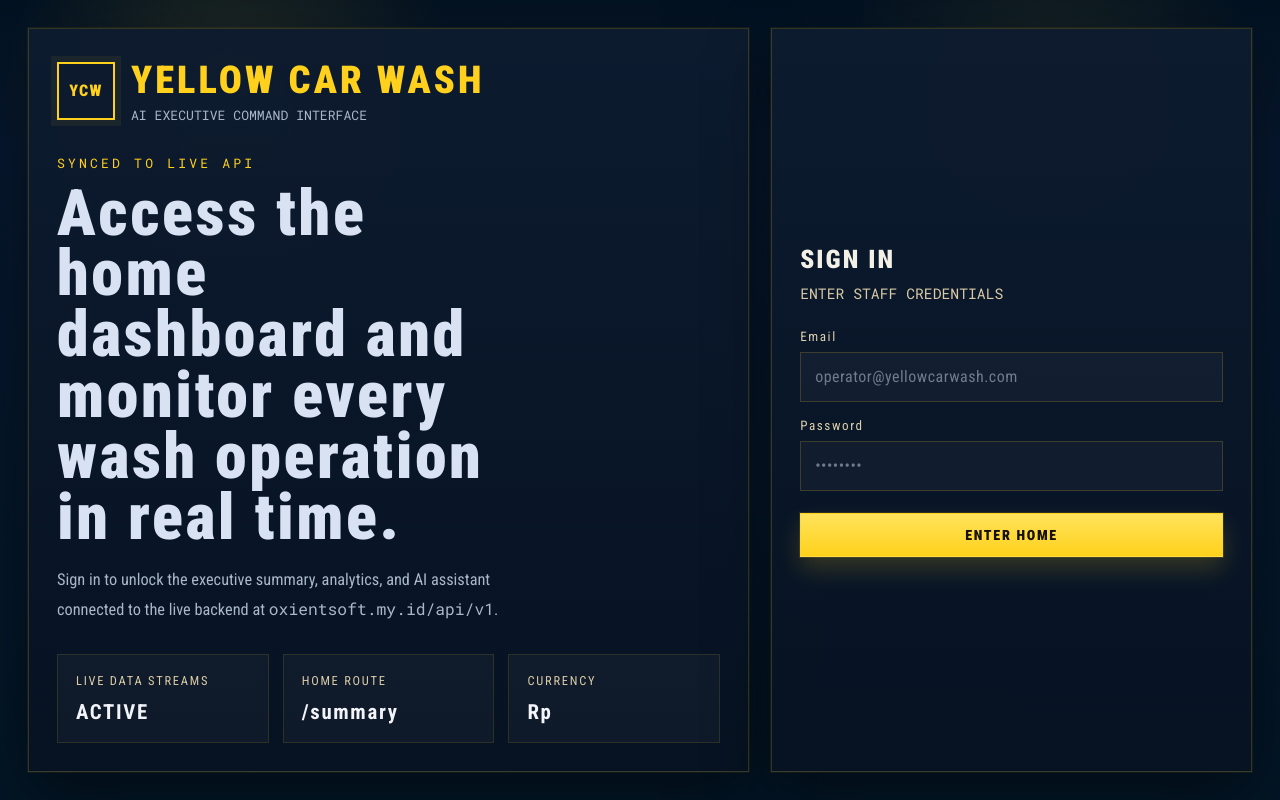
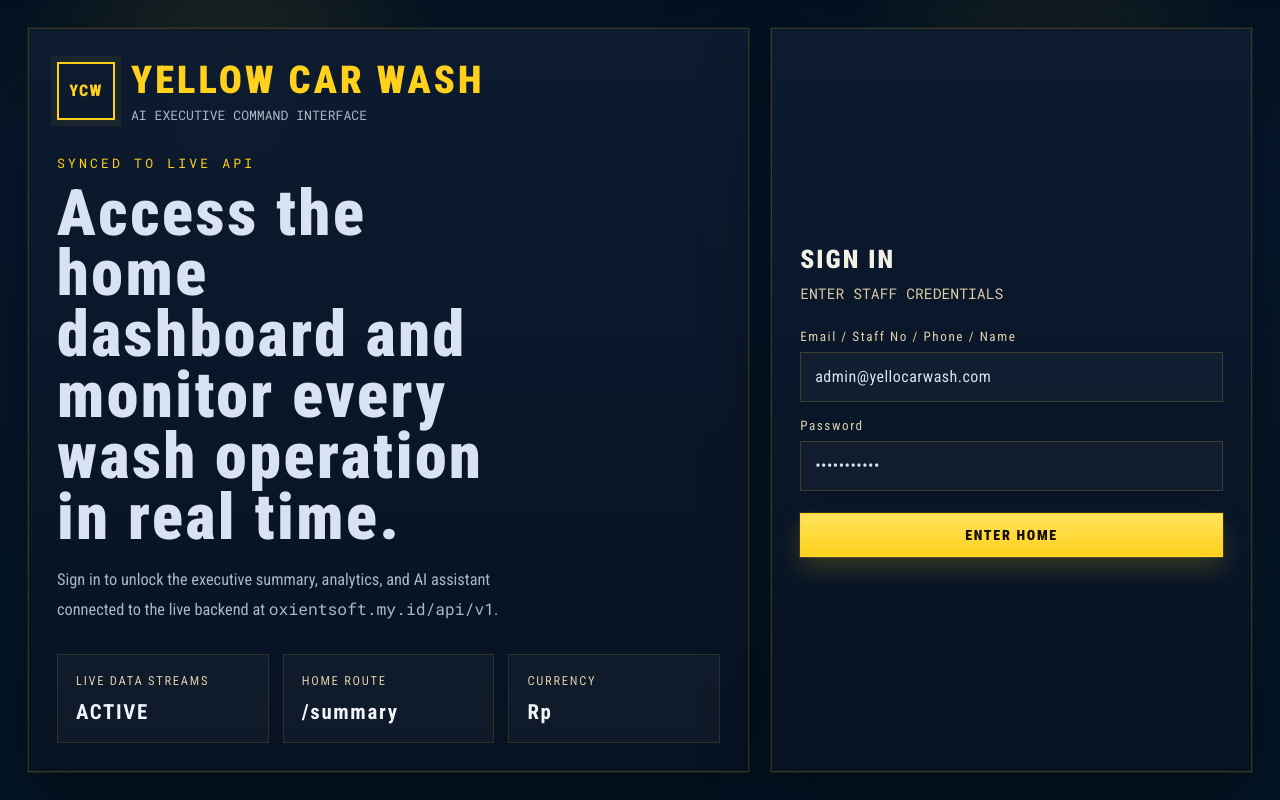
Before and after one commit to oktavianusmatthew1010/yellow_report, a React (Vite) app: page /login in a window 1280 px wide. Built offline with nearby package versions, Linux system fonts and the light colour scheme.

Commit message:
update password

```diff
--- a/src/App.jsx
+++ b/src/App.jsx
@@ -763,8 +763,8 @@ function LoadingState() {
 
 function LoginView({ onLoginSuccess }) {
   const navigate = useNavigate();
-  const [email, setEmail] = useState('');
-  const [password, setPassword] = useState('');
+  const [identifier, setIdentifier] = useState('admin@yellocarwash.com');
+  const [password, setPassword] = useState('password123');
   const [submitting, setSubmitting] = useState(false);
   const [error, setError] = useState('');
 
@@ -774,7 +774,7 @@ function LoginView({ onLoginSuccess }) {
     setError('');
 
     try {
-      const result = await loginStaff({ email, password });
+      const result = await loginStaff({ identifier, password });
       const nextStaff = result.staff || null;
 
       window.localStorage.setItem(AUTH_STORAGE_KEYS.token, result.token);
@@ -832,13 +832,13 @@ function LoginView({ onLoginSuccess }) {
 
         <form className="login-form" onSubmit={handleSubmit}>
           <label className="login-field">
-            <span>Email</span>
+            <span>Email / Staff No / Phone / Name</span>
             <input
-              type="email"
-              value={email}
-              onChange={(event) => setEmail(event.target.value)}
-              placeholder="operator@yellowcarwash.com"
-              autoComplete="email"
+              type="text"
+              value={identifier}
+              onChange={(event) => setIdentifier(event.target.value)}
+              placeholder="admin@yellocarwash.com"
+              autoComplete="username"
               required
             />
           </label>
@@ -4026,7 +4026,7 @@ function DashboardContent({ session, onLogout }) {
   const handlePickChatPrompt = (prompt) => {
     setChatInput(prompt);
   };
-  const operatorName = session?.staff?.name || session?.staff?.fullName || session?.staff?.email || 'OPERATOR_UNIT_72';
+  const operatorName = session?.staff?.name || session?.staff?.staffname || session?.staff?.fullName || session?.staff?.email || 'OPERATOR_UNIT_72';
   const topRightStatus = lastUpdated
     ? `ONLINE • ${lastUpdated.toLocaleTimeString([], { hour: '2-digit', minute: '2-digit' })}`
     : 'ONLINE';
--- a/src/api.js
+++ b/src/api.js
@@ -285,14 +285,15 @@ export const loadInventoryCatalog = async ({ limit = 100 } = {}) => {
   };
 };
 
-export const loginStaff = async ({ email, password }) => {
+export const loginStaff = async ({ identifier, email, password }) => {
+  const loginIdentifier = String(identifier || email || '').trim();
   const response = await fetch(`${getApiBaseUrl()}/auth/login`, {
     method: 'POST',
     headers: {
       Accept: 'application/json',
       'Content-Type': 'application/json',
     },
-    body: JSON.stringify({ email, password }),
+    body: JSON.stringify({ identifier: loginIdentifier, email: loginIdentifier, password }),
   });
 
   if (!response.ok) {
```
Also changed, not shown: 3 other files (tests, documents, lock files or other folders).
